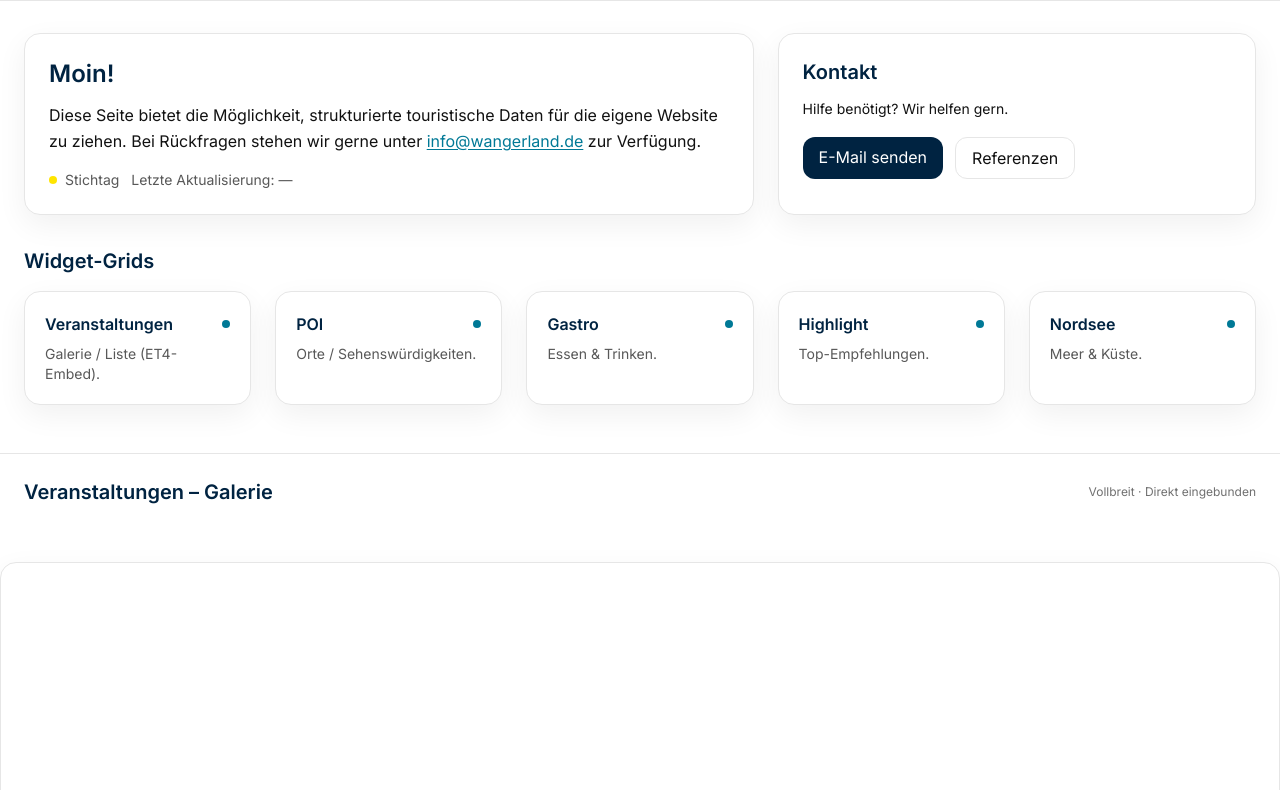
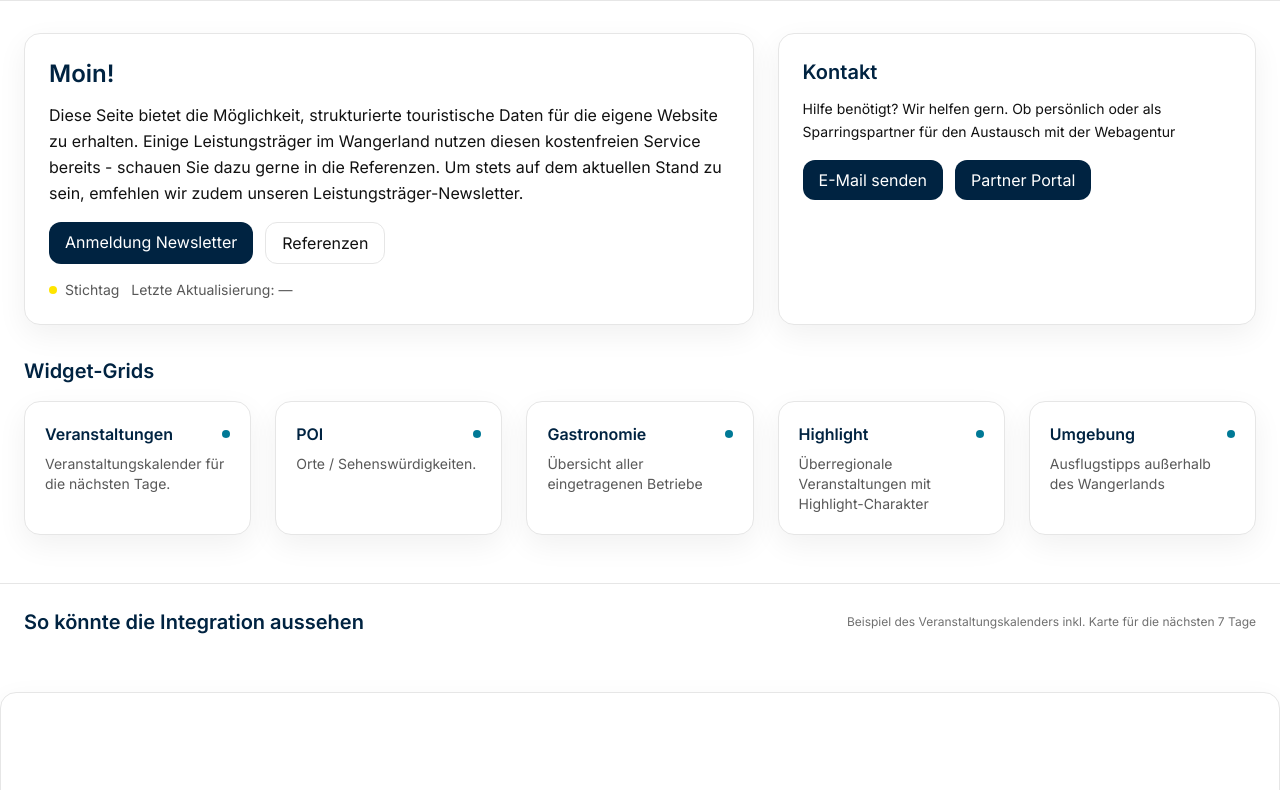
Before and after one commit to timschoenfeldwtg/demo, a plain HTML site: page docs/index.html in a window 1280 px wide. Shown: the part 72-862 px from the top of the page. Drawn offline with nearby package versions, Linux system fonts and the light colour scheme; a script that the page names is missing.

Commit message:
Update index.html

```diff
--- a/docs/index.html
+++ b/docs/index.html
@@ -37,7 +37,7 @@
   <div class="mx-auto max-w-7xl px-4 sm:px-6 py-4 flex items-center justify-between gap-4">
     <a href="index.html" class="inline-flex items-center gap-3 text-primary font-semibold" aria-label="Startseite">
       <img src="https://www.wangerland.de/fileadmin/Mediendatenbank/Logos/Logonutzung/Petrol_auf_hellem_Hintergrund.jpg" alt="Wangerland" class="h-10 w-auto" />
-      <span class="hidden sm:inline">Wangerland Widgets</span>
+      <span class="hidden sm:inline">Wangerland Widgets für Leistungsträger</span>
     </a>
     <nav class="hidden md:flex items-center gap-5 text-sm">
       <a class="hover:text-primary" href="event-widget.html">Veranstaltungen</a>
@@ -53,7 +53,11 @@
     <div class="grid md:grid-cols-5 gap-6 items-stretch">
       <div class="md:col-span-3 bg-white border border-border rounded-2xl p-6 shadow-soft">
         <h1 class="text-2xl font-semibold text-primary">Moin!</h1>
-        <p class="mt-3 leading-relaxed">Diese Seite bietet die Möglichkeit, strukturierte touristische Daten für die eigene Website zu ziehen. Bei Rückfragen stehen wir gerne unter <a class="text-accent underline underline-offset-2" href="mailto:info@wangerland.de">info@wangerland.de</a> zur Verfügung.</p>
+        <p class="mt-3 leading-relaxed">Diese Seite bietet die Möglichkeit, strukturierte touristische Daten für die eigene Website zu erhalten. Einige Leistungsträger im Wangerland nutzen diesen kostenfreien Service bereits - schauen Sie dazu gerne in die Referenzen. Um stets auf dem aktuellen Stand zu sein, emfehlen wir zudem unseren Leistungsträger-Newsletter.</p>
+        <div class="mt-4 flex gap-3">
+          <a class="rounded-xl bg-primary text-white px-4 py-2" href="https://www.wangerland.de/partner-portal#c2956">Anmeldung Newsletter</a>
+          <a class="rounded-xl border border-border px-4 py-2" href="#referenzen">Referenzen</a>
+        </div>
         <div class="mt-4 flex items-center gap-3 text-sm text-ink/70">
           <span class="inline-flex items-center gap-2"><span class="w-2 h-2 rounded-full bg-hilite"></span> Stichtag</span>
           <time id="last-updated" aria-live="polite">Letzte Aktualisierung: —</time>
@@ -61,10 +65,10 @@
       </div>
       <div class="md:col-span-2 bg-white border border-border rounded-2xl p-6 shadow-soft">
         <h2 class="text-xl font-semibold text-primary">Kontakt</h2>
-        <p class="mt-3 text-sm leading-relaxed">Hilfe benötigt? Wir helfen gern.</p>
+        <p class="mt-3 text-sm leading-relaxed">Hilfe benötigt? Wir helfen gern. Ob persönlich oder als Sparringspartner für den Austausch mit der Webagentur</p>
         <div class="mt-4 flex gap-3">
-          <a class="rounded-xl bg-primary text-white px-4 py-2" href="mailto:info@wangerland.de">E-Mail senden</a>
-          <a class="rounded-xl border border-border px-4 py-2" href="#referenzen">Referenzen</a>
+          <a class="rounded-xl bg-primary text-white px-4 py-2" href="mailto:aktuell@wangerland.de">E-Mail senden</a>
+          <a class="rounded-xl bg-primary text-white px-4 py-2" href="https://www.wangerland.de/partner-portal">Partner Portal</a>
         </div>
       </div>
     </div>
@@ -78,7 +82,7 @@
           <h3 class="text-base font-semibold text-primary">Veranstaltungen</h3>
           <span class="inline-block w-2 h-2 rounded-full bg-accent"></span>
         </div>
-        <p class="mt-2 text-sm text-ink/70">Galerie / Liste (ET4-Embed).</p>
+        <p class="mt-2 text-sm text-ink/70">Veranstaltungskalender für die nächsten Tage.</p>
       </a>
       <a href="poi-widget.html" class="block bg-white border border-border rounded-2xl p-5 shadow-soft hover:shadow-md transition">
         <div class="flex items-center justify-between">
@@ -89,24 +93,24 @@
       </a>
       <a href="gastro-widget.html" class="block bg-white border border-border rounded-2xl p-5 shadow-soft hover:shadow-md transition">
         <div class="flex items-center justify-between">
-          <h3 class="text-base font-semibold text-primary">Gastro</h3>
+          <h3 class="text-base font-semibold text-primary">Gastronomie</h3>
           <span class="inline-block w-2 h-2 rounded-full bg-accent"></span>
         </div>
-        <p class="mt-2 text-sm text-ink/70">Essen & Trinken.</p>
+        <p class="mt-2 text-sm text-ink/70">Übersicht aller eingetragenen Betriebe</p>
       </a>
       <a href="highlight-widget.html" class="block bg-white border border-border rounded-2xl p-5 shadow-soft hover:shadow-md transition">
         <div class="flex items-center justify-between">
           <h3 class="text-base font-semibold text-primary">Highlight</h3>
           <span class="inline-block w-2 h-2 rounded-full bg-accent"></span>
         </div>
-        <p class="mt-2 text-sm text-ink/70">Top-Empfehlungen.</p>
+        <p class="mt-2 text-sm text-ink/70">Überregionale Veranstaltungen mit Highlight-Charakter</p>
       </a>
       <a href="nordsee-widget.html" class="block bg-white border border-border rounded-2xl p-5 shadow-soft hover:shadow-md transition">
         <div class="flex items-center justify-between">
-          <h3 class="text-base font-semibold text-primary">Nordsee</h3>
+          <h3 class="text-base font-semibold text-primary">Umgebung</h3>
           <span class="inline-block w-2 h-2 rounded-full bg-accent"></span>
         </div>
-        <p class="mt-2 text-sm text-ink/70">Meer & Küste.</p>
+        <p class="mt-2 text-sm text-ink/70">Ausflugstipps außerhalb des Wangerlands</p>
       </a>
     </div>
   </section>
@@ -115,8 +119,8 @@
     <div class="bg-white border-t border-b border-border">
       <div class="mx-auto max-w-7xl px-4 sm:px-6 py-6">
         <header class="mb-4 flex items-center justify-between">
-          <h2 class="text-xl font-semibold text-primary">Veranstaltungen – Galerie</h2>
-          <span class="text-xs text-ink/60">Vollbreit · Direkt eingebunden</span>
+          <h2 class="text-xl font-semibold text-primary">So könnte die Integration aussehen</h2>
+          <span class="text-xs text-ink/60">Beispiel des Veranstaltungskalenders inkl. Karte für die nächsten 7 Tage</span>
         </header>
       </div>
       <div class="px-0 relative">
@@ -132,11 +136,10 @@
       <h2 class="text-xl font-semibold text-primary">Referenzen</h2>
       <p class="mt-2 text-sm text-ink/70">Beispiele von Seiten, die die Widgets bereits eingebunden haben.</p>
       <ul class="mt-4 grid gap-3 md:grid-cols-2">
-        <li><a class="block rounded-xl border border-border px-4 py-3 hover:border-primary/40" href="#" target="_blank" rel="noopener">Beispiel – Veranstaltungen</a></li>
-        <li><a class="block rounded-xl border border-border px-4 py-3 hover:border-primary/40" href="#" target="_blank" rel="noopener">Beispiel – POI</a></li>
-        <li><a class="block rounded-xl border border-border px-4 py-3 hover:border-primary/40" href="#" target="_blank" rel="noopener">Beispiel – Gastro</a></li>
-        <li><a class="block rounded-xl border border-border px-4 py-3 hover:border-primary/40" href="#" target="_blank" rel="noopener">Beispiel – Highlight</a></li>
-        <li><a class="block rounded-xl border border-border px-4 py-3 hover:border-primary/40" href="#" target="_blank" rel="noopener">Beispiel – Nordsee</a></li>
+        <li><a class="block rounded-xl border border-border px-4 py-3 hover:border-primary/40" href="https://horumersiel-schillig.de/service/veranstaltungskalender/#/de/wangerland/default/search/Event/Lat:53.6856424/Lng:8.0152991/city:%22Wangerland%20Horumersiel%22/mode:next_months,3/sort:chronological/view:map,half" target="_blank" rel="noopener">Verein für Handel, Handwerk und Gewerbe Horumersiel – Schillig e.V.</a></li>
+        <li><a class="block rounded-xl border border-border px-4 py-3 hover:border-primary/40" href="https://www.fewo-hooksiel.de/veranstaltungen/" target="_blank" rel="noopener">Ferienwohnungen Müller – Hooksiel</a></li>
+        <li><a class="block rounded-xl border border-border px-4 py-3 hover:border-primary/40" href="https://www.dangast.de/alle-veranstaltungen.html#/de/wangerland/default/search/Event/mode:next_months,3/sort:chronological" target="_blank" rel="noopener">Beispiel – Dangast</a></li>
+        <li><a class="block rounded-xl border border-border px-4 py-3 hover:border-primary/40" href="#" target="_blank" rel="noopener">Beispiel – tbd</a></li>
       </ul>
     </div>
   </section>
@@ -148,7 +151,7 @@
     }})();
   </script>
 
-  <script defer src="https://willkommen.wangerland.de/de/wangerland/default/search/Event/Lat:53.68612670932186/Lng:8.017145762400807/all:all/mode:next_days,3/sort:chronological?i_target=et4pages"></script>
+  <script defer src="https://willkommen.wangerland.de/de/streaming/search/Event/mode:next_months,3/mode:next_days,7/sort:chronological/view:map,half?i_target=et4pages"></script>
 
 
 <footer class="border-t border-border mt-10">
```
